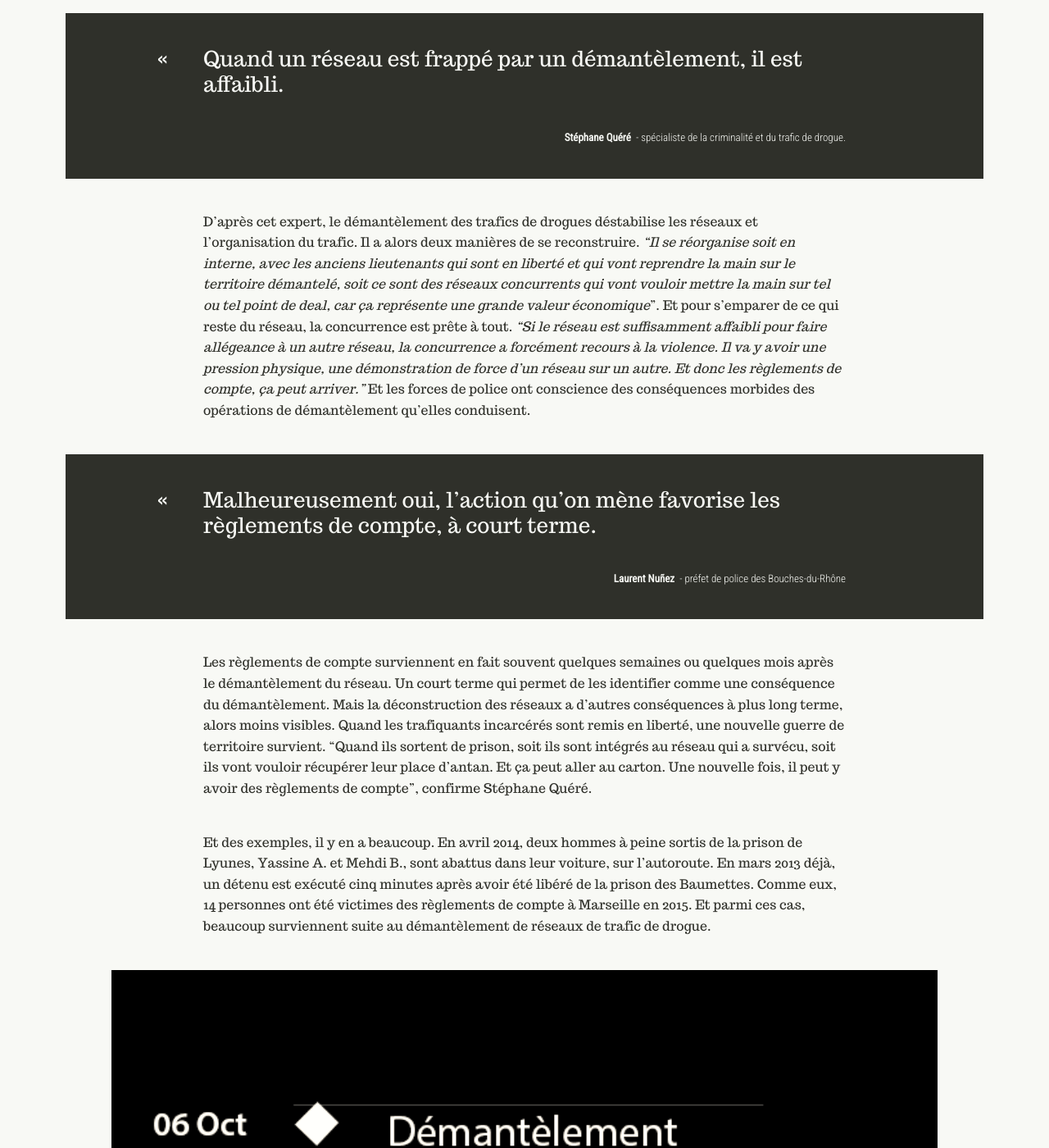
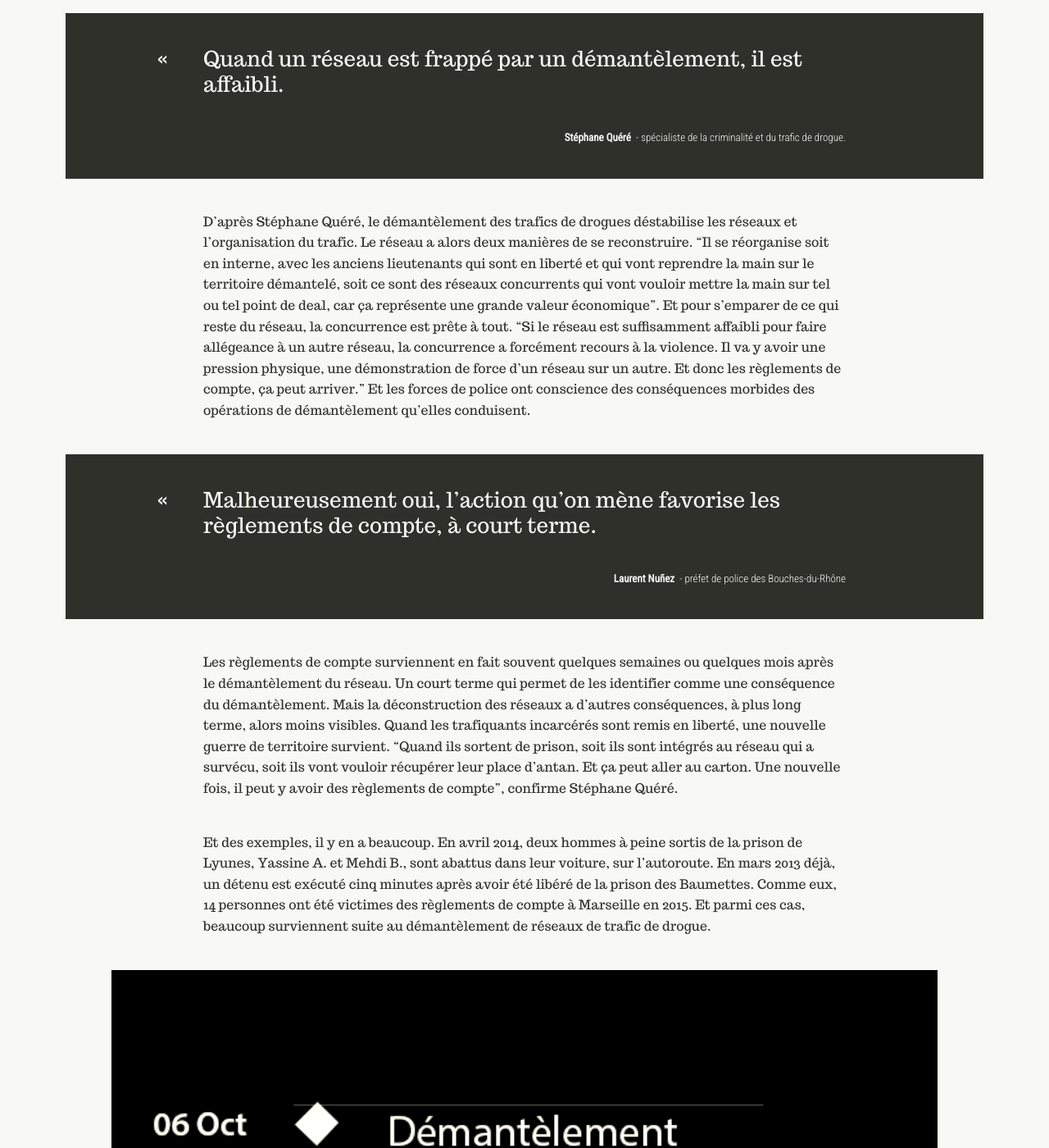
Before and after one commit to reglementsdecomptes/reglementsdecomptes.github.io, a Jekyll site: the page built from _posts/2015-12-11-demantelement-des-reseaux.markdown, in a window 1280 px wide and 1400 px high, scrolled down 4312 px. Shown: the whole window at 82% size. Built offline with Jekyll 4.4.1, drawn with Linux system fonts in a browser that asks for light colours; some of the changed text lies outside the part shown.

Commit message:
Updated 2015-12-11-demantelement-des-reseaux.markdown

```diff
--- a/_posts/2015-12-11-demantelement-des-reseaux.markdown
+++ b/_posts/2015-12-11-demantelement-des-reseaux.markdown
@@ -16,12 +16,12 @@
 
 Sous le porche d’un immeuble de la cité des Bleuets, dans les quartiers Nord de Marseille, Abdallah A. reçoit une première balle. Il est environ 23h, mais en ce 19 juin 2015, deuxième jour de ramadan, des enfants jouent encore dans le petit square, au bas des tours. D’après La Provence, le tireur est seul et cagoulé. Abdallah, blessé, reçoit deux autres balles avant d’atteindre la porte d’un appartement. Il se réfugie chez un voisin, qui l'emmène à l’hôpital militaire Alphonse Laveran. Mais Abdallah ne survit pas à ses blessures. Il y meurt à 1h du matin.
 
-A 28 ans, Abdallah était connu des services de police pour des affaires de stupéfiants, sans être un “gros profil” d’après l’AFP. La source policière contactée directement par téléphone indique simplement qu’actuellement _“l’enquête est en cours”_. Mais une autre source policière citée à l’époque par le Le Figaro, affirmait qu’_“il y a de fortes probabilités mais pas de certitude sur le mobile. Un gros réseau de trafic de stupéfiants avait été démantelé dans ce secteur il y a un mois”_. Le 18 mai 2015, en effet, près de 300 policiers ont mené un vaste coup de filet permettant d’interpeller plus d'une vingtaine de personnes dans la cité des Lauriers, à 900m de la cité des Bleuets.
+A 28 ans, Abdallah était connu des services de police pour des affaires de stupéfiants, sans être un “gros profil” d’après l’AFP. La source policière contactée directement par téléphone indique simplement qu’actuellement “l’enquête est en cours”. Mais une autre source policière citée à l’époque par le Le Figaro, affirmait qu’“il y a de fortes probabilités mais pas de certitude sur le mobile. Un gros réseau de trafic de stupéfiants avait été démantelé dans ce secteur il y a un mois”. Le 18 mai 2015, en effet, près de 300 policiers ont mené un vaste coup de filet permettant d’interpeller plus d'une vingtaine de personnes dans la cité des Lauriers, à 900m de la cité des Bleuets.
 
 ![Carte Bleuets Lauriers final.jpg]({{site.baseurl}}/img/Carte Bleuets Lauriers final.jpg)
 {: .fullwidth}
 
-Si la mort d’Abdallah A. a bien un lien avec ce démantèlement, il ne serait pas un cas isolé. L’opération policière a également provoqué un règlement de compte dans la cité des Lauriers, le 25 octobre dernier. A ce propos, Laurent Nuñez, préfet de police des Bouches-du-Rhône, expliquait au micro de RTL que le quartier, déstabilisé, était la cible d’une guerre de territoire entre réseaux adverses. _"Il y avait des tentatives de reprises et on peut penser que le règlement de compte [du 25 octobre] est sous doute lié à cette tentative."_
+Si la mort d’Abdallah A. a bien un lien avec ce démantèlement, il ne serait pas un cas isolé. L’opération policière a également provoqué un règlement de compte dans la cité des Lauriers, le 25 octobre dernier. A ce propos, Laurent Nuñez, préfet de police des Bouches-du-Rhône, expliquait au micro de RTL que le quartier, déstabilisé, était la cible d’une guerre de territoire entre réseaux adverses. "Il y avait des tentatives de reprises et on peut penser que le règlement de compte [du 25 octobre] est sous doute lié à cette tentative."
 
 La mort de Mohamed A. (15 ans), Kamal Z. (15 ans) et Abdelmalik A. (23 ans) peut donc être d’après lui une conséquence du démantèlement du trafic de la cité des Lauriers.
 Même chose, en juillet dernier, après le démantèlement du réseau du plan d’Aou, qui, [d’après 20Minutes](http://www.20minutes.fr/marseille/1647795-20150707-marseille-nouvelle-approche-lutter-contre-trafics-stups), avait permis de saisir 30 kilos de cannabis et d’interpeller quatre trafiquants. Un règlement de compte est survenu trois mois plus tard, le 12 octobre 2015, dans la même cité.
@@ -32,7 +32,7 @@
 **Stéphane Quéré** - spécialiste de la criminalité et du trafic de drogue.
 {: .credit}
 
-D'après cet expert, le démantèlement des trafics de drogues déstabilise les réseaux et l’organisation du trafic. Il a alors deux manières de se reconstruire. _"Il se réorganise soit en interne, avec les anciens lieutenants qui sont en liberté et qui vont reprendre la main sur le territoire démantelé, soit ce sont des réseaux concurrents qui vont vouloir mettre la main sur tel ou tel point de deal, car ça représente une grande valeur économique_”. Et pour s’emparer de ce qui reste du réseau, la concurrence est prête à tout. _“Si le réseau est suffisamment affaibli pour faire allégeance à un autre réseau, la concurrence a forcément recours à la violence. Il va y avoir une pression physique, une démonstration de force d’un réseau sur un autre. Et donc les règlements de compte, ça peut arriver.”_
+D'après Stéphane Quéré, le démantèlement des trafics de drogues déstabilise les réseaux et l’organisation du trafic. Le réseau a alors deux manières de se reconstruire. "Il se réorganise soit en interne, avec les anciens lieutenants qui sont en liberté et qui vont reprendre la main sur le territoire démantelé, soit ce sont des réseaux concurrents qui vont vouloir mettre la main sur tel ou tel point de deal, car ça représente une grande valeur économique”. Et pour s’emparer de ce qui reste du réseau, la concurrence est prête à tout. “Si le réseau est suffisamment affaibli pour faire allégeance à un autre réseau, la concurrence a forcément recours à la violence. Il va y avoir une pression physique, une démonstration de force d’un réseau sur un autre. Et donc les règlements de compte, ça peut arriver.”
 Et les forces de police ont conscience des conséquences morbides des opérations de démantèlement qu’elles conduisent.
 
 
@@ -42,7 +42,7 @@
 {: .credit}
 
 Les règlements de compte surviennent en fait souvent quelques semaines ou quelques mois après le démantèlement du réseau. Un court terme qui permet de les identifier comme une conséquence du démantèlement.
-Mais la déconstruction des réseaux a d’autres conséquences à plus long terme, alors moins visibles. Quand les trafiquants incarcérés sont remis en liberté, une nouvelle guerre de territoire survient.
+Mais la déconstruction des réseaux a d’autres conséquences, à plus long terme, alors moins visibles. Quand les trafiquants incarcérés sont remis en liberté, une nouvelle guerre de territoire survient.
 “Quand ils sortent de prison, soit ils sont intégrés au réseau qui a survécu, soit ils vont vouloir récupérer leur place d’antan. Et ça peut aller au carton. Une nouvelle fois, il peut y avoir des règlements de compte”, confirme Stéphane Quéré.
 
 Et des exemples, il y en a beaucoup. En avril 2014, deux hommes à peine sortis de la prison de Lyunes, Yassine A. et Mehdi B., sont abattus dans leur voiture, sur l’autoroute. En mars 2013 déjà, un détenu est exécuté cinq minutes après avoir été libéré de la prison des Baumettes.
```
Also changed, not shown: other parts of _posts/2015-12-11-demantelement-des-reseaux.markdown (+1 -1 lines).
